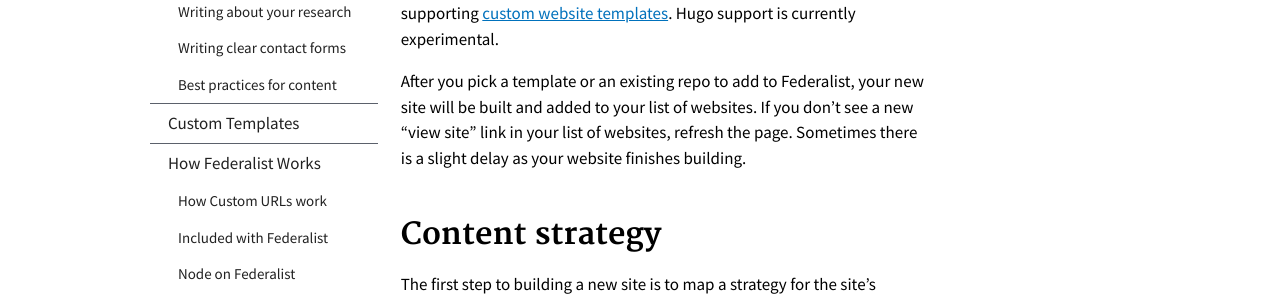
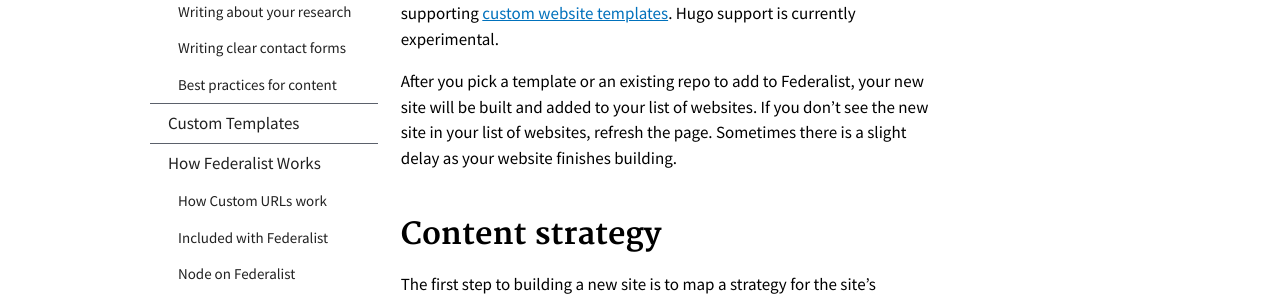
Before and after one commit to Macy-FK/federaliste, a Jekyll site: the page built from pages/using-federalist.md, in a window 1280 px wide. Shown: the part 630-926 px from the top of the page. Built offline with Jekyll 4.4.1, drawn with Linux system fonts in a browser that asks for light colours; Markdown is read by kramdown in place of the engine named in the settings.

Commit message:
fix link to use baseurl and clarify templates in using federalist page

```diff
--- a/pages/using-federalist.md
+++ b/pages/using-federalist.md
@@ -7,9 +7,9 @@ Before you start using Federalist, the Federalist team needs to authorize you to
 
 ### Adding a new site
 
-Federalist shows you a list of your existing sites along with a button to add a new site. When you add a new site, Federalist offers you a list of [available templates](https://federalist-docs.18f.gov/pages/using-federalist/templates/). Select "use this template" under a template to use it on your new website. Additionally, Federalist will build any Jekyll or Hugo website, supporting [custom website templates]({{site.baseurl}}/pages/custom-templates/). Hugo support is currently experimental.
+Federalist shows you a list of your existing sites along with a button to add a new site. When you add a new site, Federalist offers you a list of [available templates]({{site.baseurl}}/pages/using-federalist/templates/). Select "use this template" under a template to use it on your new website. Additionally, Federalist will build any Jekyll or Hugo website, supporting [custom website templates]({{site.baseurl}}/pages/custom-templates/). Hugo support is currently experimental.
 
-After you pick a template or an existing repo to add to Federalist, your new site will be built and added to your list of websites. If you don't see a new "view site" link in your list of websites, refresh the page. Sometimes there is a slight delay as your website finishes building.
+After you pick a template or an existing repo to add to Federalist, your new site will be built and added to your list of websites. If you don't see the new site in your list of websites, refresh the page. Sometimes there is a slight delay as your website finishes building.
 
 ## Content strategy
 
```
